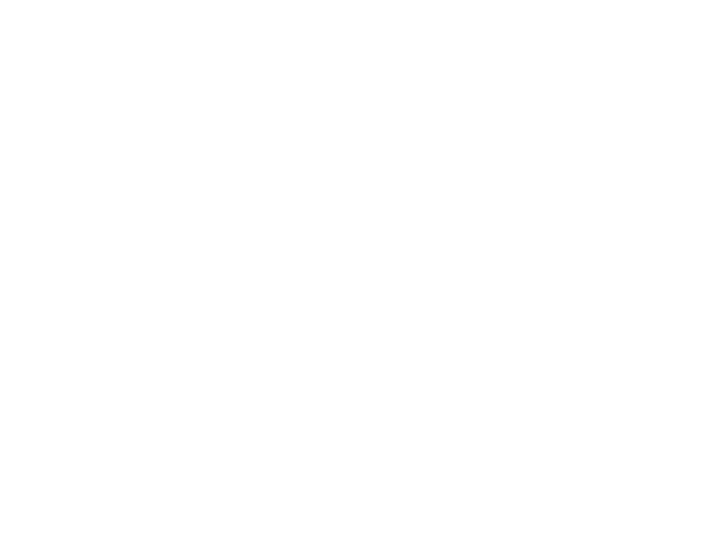
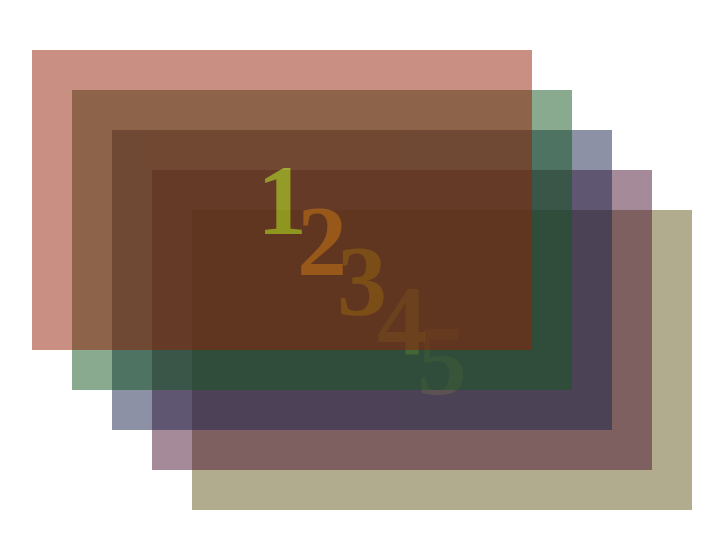
Before and after one commit to Sorikmir/5-blocks-, a plain HTML site: page index.html in a window 1280 px wide. Shown: the whole page, without its empty margins (108-831 px from the left). Drawn offline with Linux system fonts and the light colour scheme.

Commit message:
adding 5 blocks as in task

```diff
--- a/css/styles.css
+++ b/css/styles.css
@@ -1,5 +1,64 @@
-.block1{
+/* Общий стиль для блоков */
+.block {
     width: 500px;
     height: 300px;
-    background-color: brown;
-}
+    position: absolute; /* Абсолютное позиционирование */
+    top: 0;
+    left: 0;
+    display: flex;
+    align-items: center;
+    justify-content: center;
+    font-size: 100px;
+    color: rgb(238, 223, 7);
+    font-weight: bold;
+    opacity: 0.5;
+  }
+  .container {
+    position: relative;
+    width: 1000px;  /* Ширина контейнера под размер блоков */
+    height: 800px; /* Высота контейнера под размер блоков */
+    margin: 50px auto;
+  }
+  /* .block1 {
+    background-color: #FF5733;
+    position: fixed;
+    bottom: 0;
+    left: 70%;
+    transform: translateX(-50%);
+  } */
+
+
+  .block1 {
+    background-color: #922107;
+    z-index: 5;
+    top: 0px;
+    left: 0px;
+  }
+
+  .block2 {
+    background-color: #155721;
+    z-index: 4;
+    top: 40px;
+    left: 40px;
+  }
+
+  .block3 {
+    background-color: #1b244c;
+    z-index: 3;
+    top: 80px;
+    left: 80px;
+  }
+
+  .block4 {
+    background-color: #4d1736;
+    z-index: 2;
+    top: 120px;
+    left: 120px;
+  }
+
+  .block5 {
+    background-color: #655b1e;
+    z-index: 1;
+    top: 160px;
+    left: 160px;
+  }
--- a/index.html
+++ b/index.html
@@ -7,10 +7,12 @@
     <title>5 blocks</title>
 </head>
 <body>
-    <div class="block 1"></div>
-    <div class="block 2"></div>
-    <div class="block 3"></div>
-    <div class="block 4"></div>
-    <div class="block 5"></div>
+ <div class="container">
+  <div class="block block1">1</div>
+  <div class="block block2">2</div>
+  <div class="block block3">3</div>
+  <div class="block block4">4</div>
+  <div class="block block5">5</div>
+</div>
 </body>
 </html>
```
